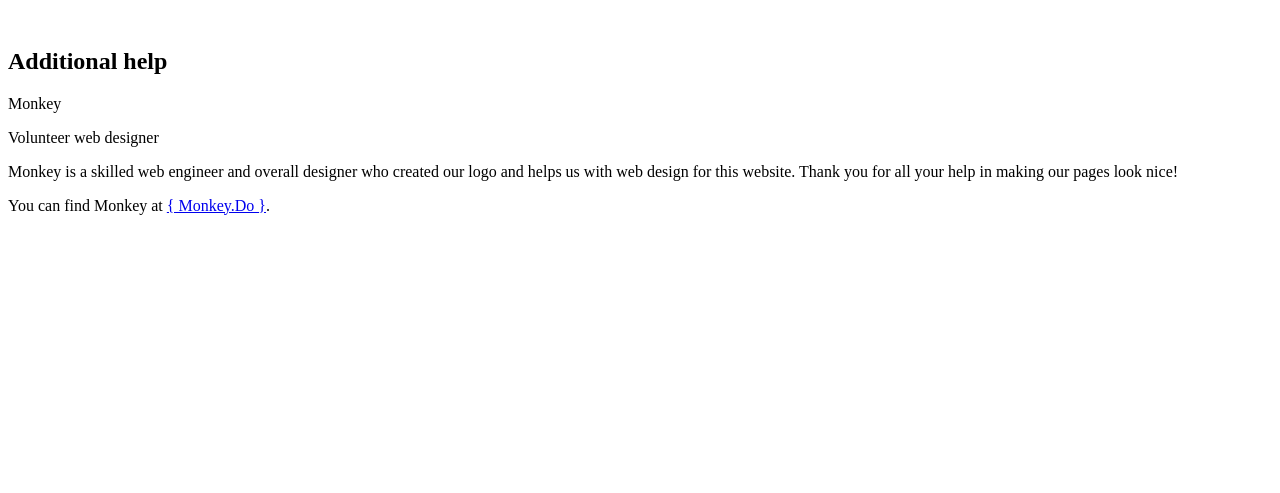
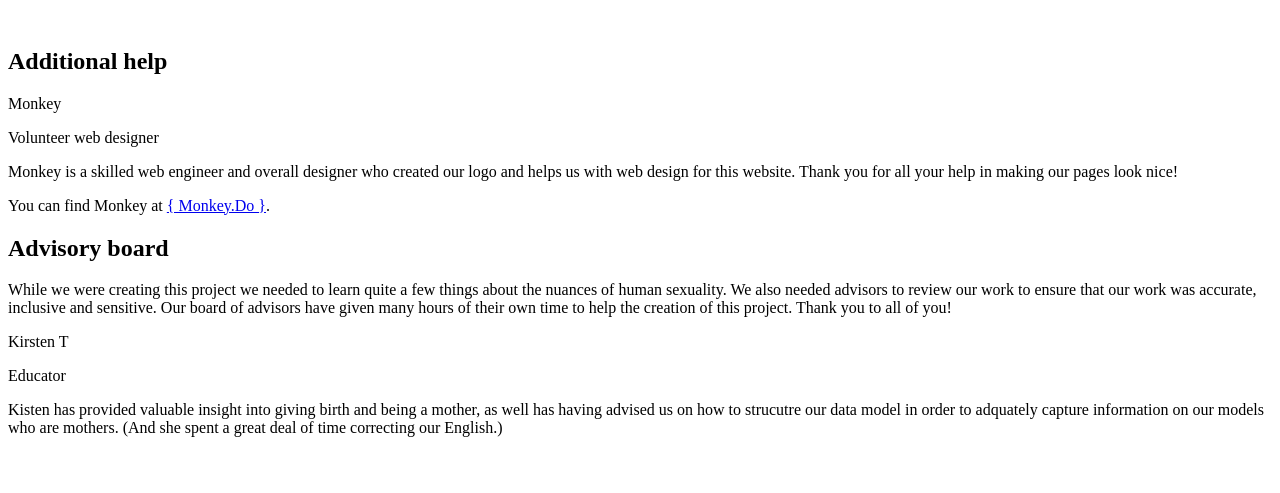
Before and after one commit to wearebeautiful/wearebeautiful-web, a Flask app: template template/team.html in a window 1280 px wide. Shown: the part 633-1126 px from the top of the page. Before the commit the page ends 848 px from the top, so only its background shows below. Run offline with Flask 2, Linux system fonts and the light colour scheme; the template is opened without the code that fills it, so the values that code supplies are empty; some libraries are stand-ins or nearby versions.

Commit message:
Add Kirsten

```diff
--- a/template/team.html
+++ b/template/team.html
@@ -51,6 +51,25 @@
          You can find Monkey at <a href="http://www.monkeydo.digital/">{ Monkey.Do }</a>.
       </p>
 
+      <h2>Advisory board</h2>
+
+      <p>
+         While we were creating this project we needed to learn quite a few things
+         about the nuances of human sexuality. We also needed advisors to review
+         our work to ensure that our work was accurate, inclusive and sensitive.
+         Our board of advisors have given many hours of their own time to help
+         the creation of this project. Thank you to all of you!
+      </p>
+
+      <p class="team-name">Kirsten T</p>
+      <p class="team-title">Educator</p>
+      <p class="team-desc">
+         Kisten has provided valuable insight into giving birth and being a mother,
+         as well has having advised us on how to strucutre our data
+         model in order to adquately capture information on our models who
+         are mothers. (And she spent a great deal of time correcting our English.)
+      </p>
+
     </div>
     <div class="col">
     </div>
```
